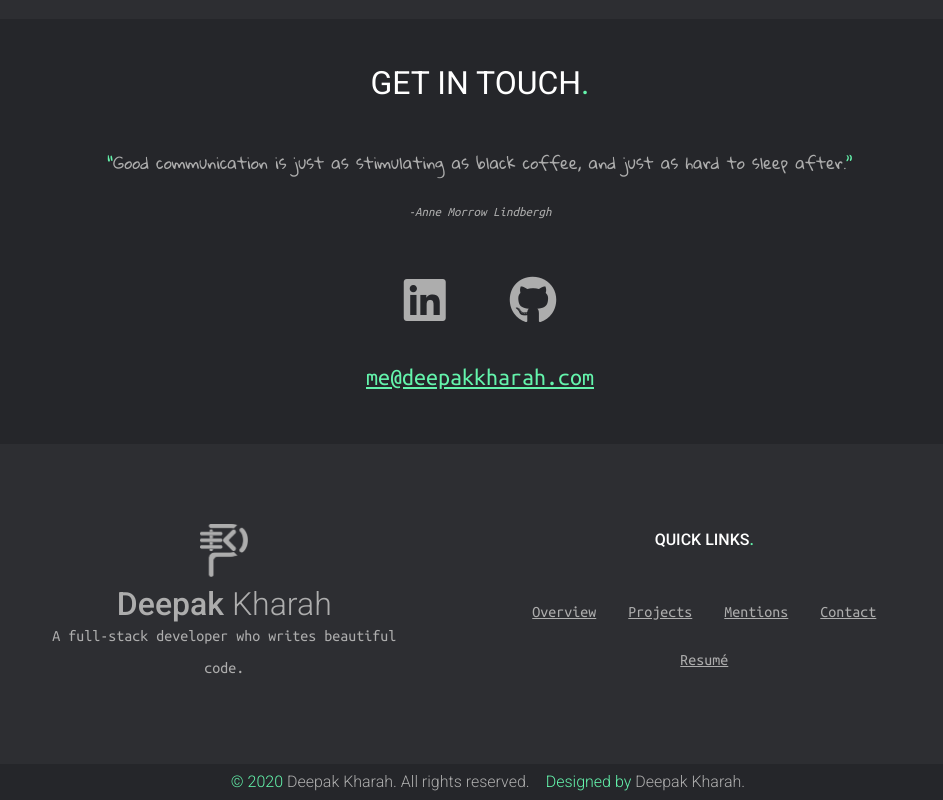
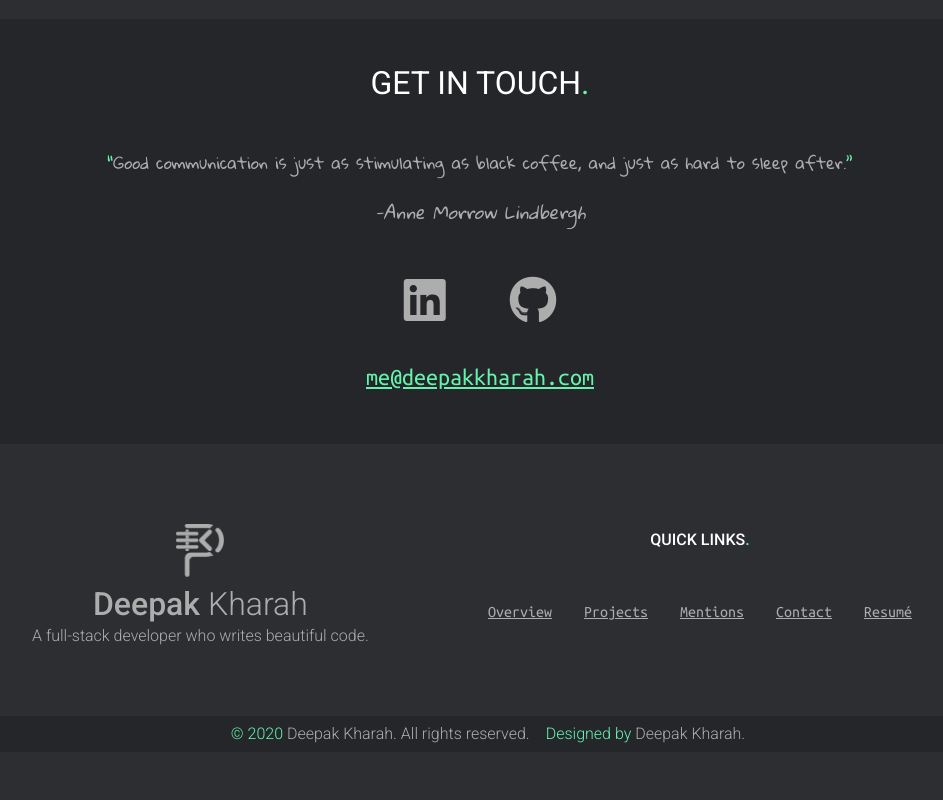
Before and after one commit to Deepak-Kharah/portfolio-website, a React (Create React App) app: page / in a window 1280 px wide. Shown: the part 4283-5083 px from the top of the page, without its empty margins (160-1103 px from the left). After the commit the page ends 5035 px from the top, so only its background shows below. Built offline with nearby package versions, Linux system fonts and the light colour scheme.

Commit message:
cite -> font family handwritting

```diff
--- a/src/App.scss
+++ b/src/App.scss
@@ -144,6 +144,7 @@ a {
 q {
 	font-family: $handwriting;
 	text-align: center;
+	font-size: 1rem;
 
 	&:before,
 	&:after {
@@ -457,8 +458,8 @@ q {
 	}
 
 	p {
+		font-family: $handwriting;
 		text-align: center;
-		font-size: small;
 		margin-top: 1rem;
 		margin-bottom: 1rem;
 	}
@@ -548,6 +549,12 @@ footer {
 		.quick-links h2 {
 			display: block;
 		}
+
+		.name-logo p {
+			font-family: $heading;
+			font-weight: 300;
+		}
+
 		h1 {
 			margin-bottom: auto;
 		}
```
